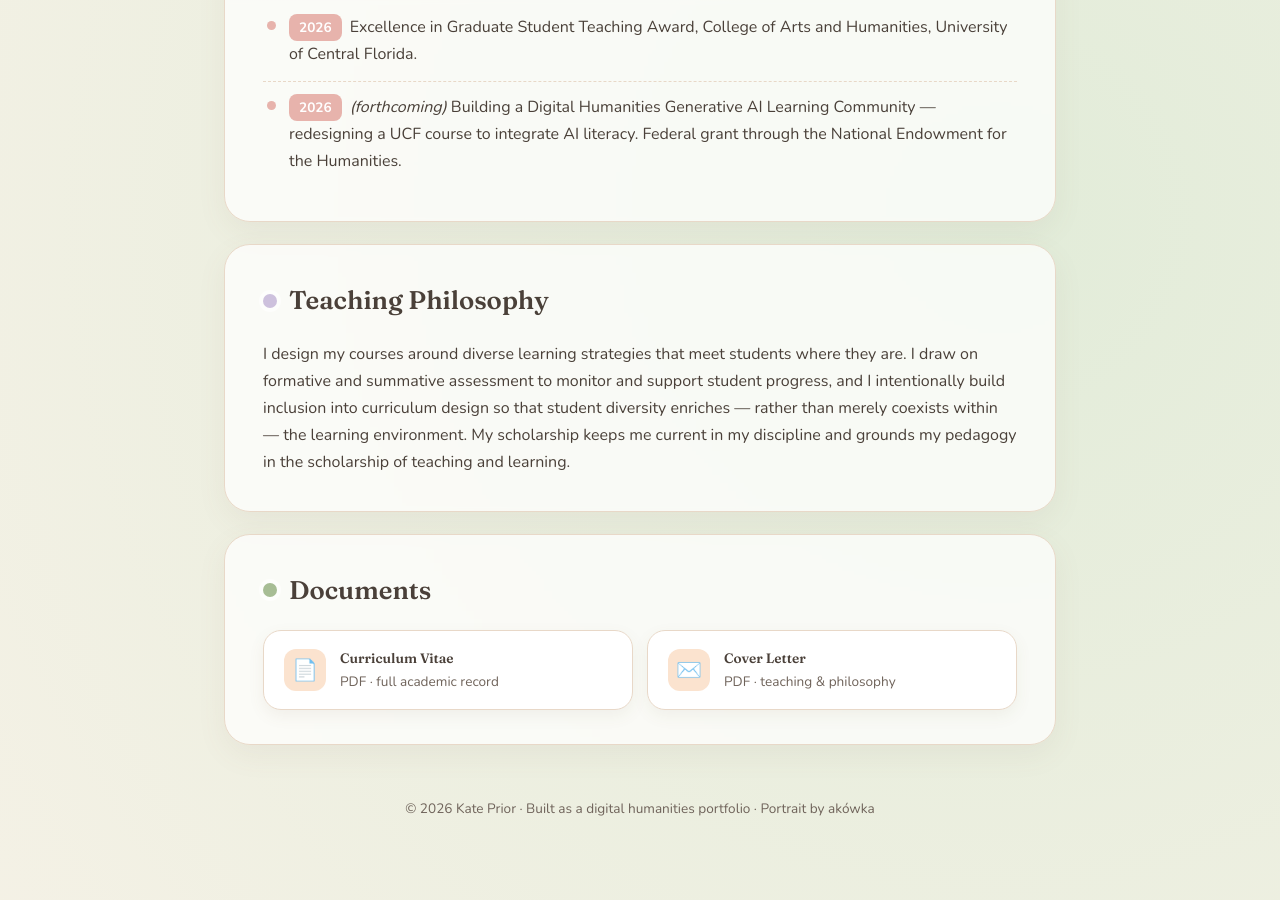
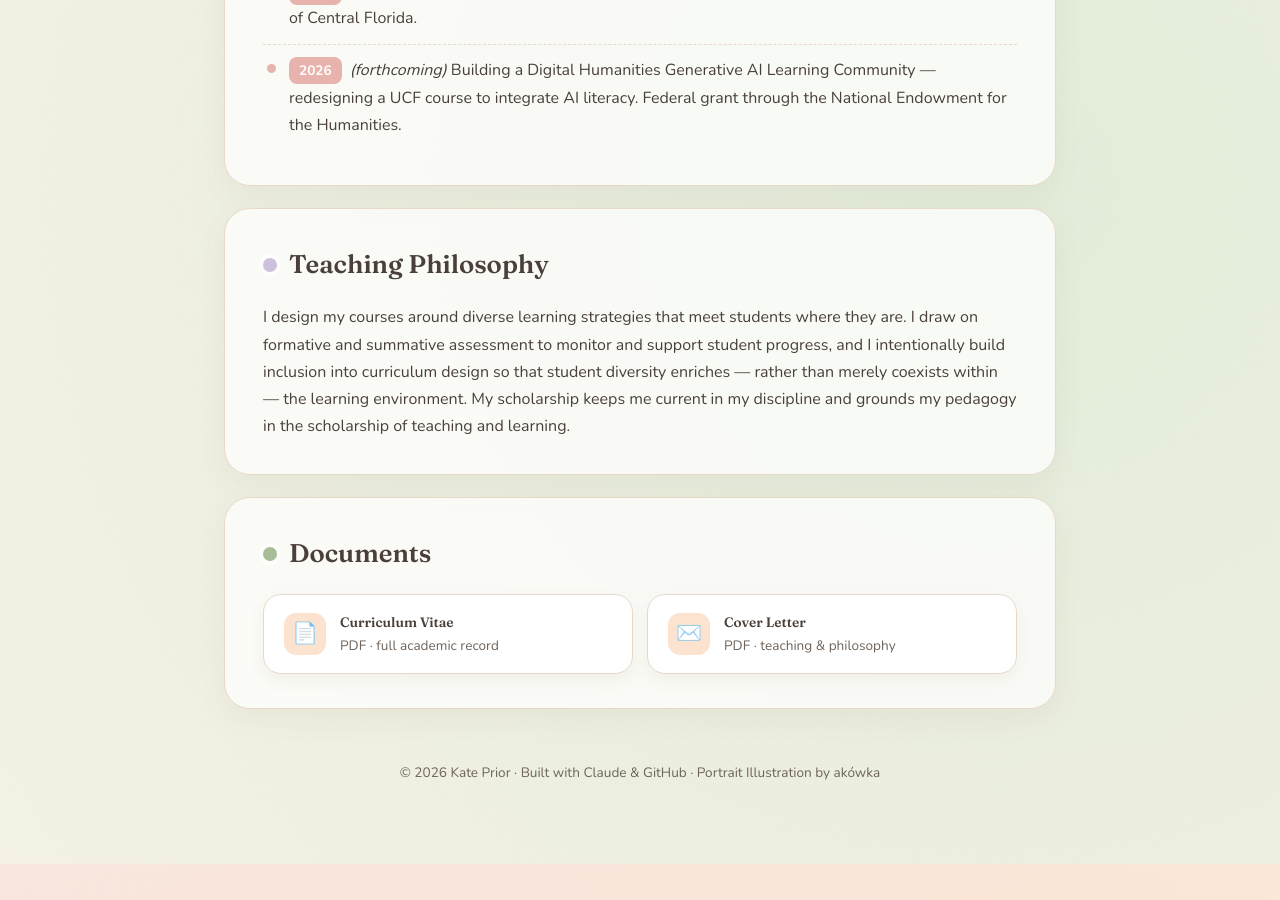
Before and after one commit to thekateprior/thekateprior.github.io, a Jekyll site: the page built from index.html, in a window 1280 px wide and 900 px high, scrolled down 3648 px. Built offline with Jekyll 4.4.1, drawn with Linux system fonts in a browser that asks for light colours; after the commit the page ends 4512 px from its top, so only the background shows below that; some of the changed text lies outside the part shown.

Commit message:
Remove hero portrait credit; update footer text
Co-Authored-By: Claude Opus 4.8 <noreply@anthropic.com>
Claude-Session: https://claude.ai/code/session_01W4sxfrwTBe4NAeUgzJaidp

```diff
--- a/index.html
+++ b/index.html
@@ -13,7 +13,6 @@ description: Portfolio of Kate Prior — Digital Humanities scholar, educator, a
       <span class="chip">📍 Orlando, Florida</span>
       <a class="chip" href="mailto:ka118757@ucf.edu">✉️ ka118757@ucf.edu</a>
     </div>
-    <div class="credit">Portrait illustration by akówka</div>
   </header>
 
   <div class="wrap">
@@ -127,7 +126,7 @@ description: Portfolio of Kate Prior — Digital Humanities scholar, educator, a
     </section>
 
     <footer>
-      © 2026 Kate Prior · Built as a digital humanities portfolio · Portrait by akówka
+      © 2026 Kate Prior · Built with Claude &amp; GitHub · Portrait Illustration by akówka
     </footer>
 
   </div>
```
